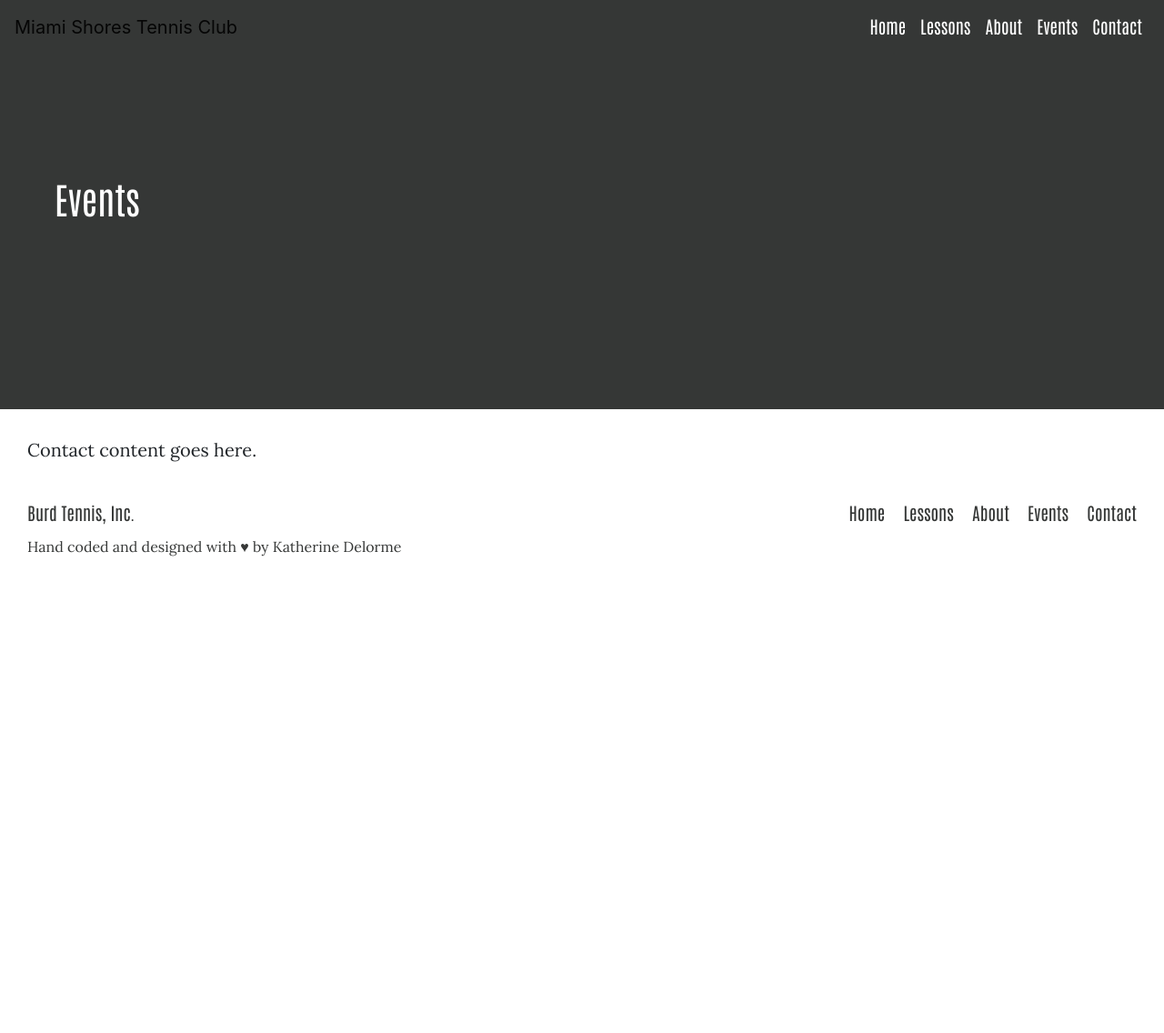
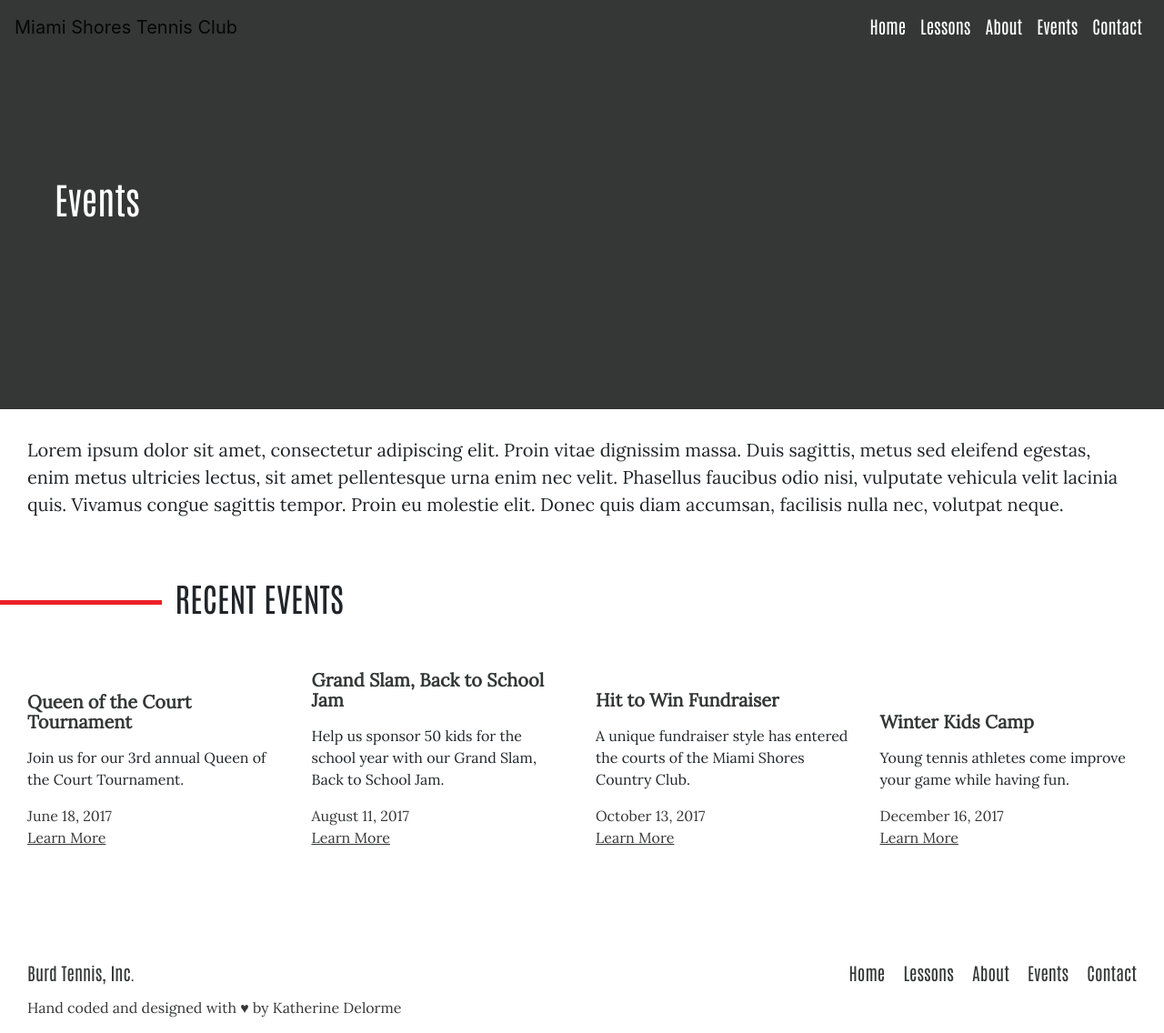
Before and after one commit to Katdelorme/Training-Tennis-Greatness, a Jekyll site: the page built from _pages/03_events.md, in a window 1280 px wide. Shown: the whole page at 91% size. Built offline with Jekyll 4.4.1, drawn with Linux system fonts in a browser that asks for light colours; nearby versions of some CDN libraries; before the commit the page ends 900 px from its top, so only the background shows below that.

Commit message:
Start event page. Posts get summary

```diff
--- /dev/null
+++ b/_layouts/events.html
@@ -0,0 +1,34 @@
+<!DOCTYPE html>
+<html>
+  {% include header.html %}
+
+  <section class="eventsTop nospace">
+    <div class="row nospace">
+    <h2>{{ page.title }}</h2>
+    </div>
+  </section>
+
+  <section>
+    {{ content }}
+  </section>
+
+  <section>
+    <div class="row">
+      <div class="borderbefore">
+        <h3>Recent Events</h3>
+      </div>
+    </div>
+    <div class="row postholder">
+      {% for post in site.posts reversed offset: 0 limit: 4 %}
+      <div class="col-md-3 col-12 post-item">
+        <h6><a href="{{ post.url | prepend: site.baseurl }}">{{ post.title }}</a></h6>
+      </p>{{ post.summary }}</p>
+        <time>{{ post.eventdate | date: "%B %-d, %Y" }}</time>
+        <a href="{{ post.url | prepend: site.baseurl }}" class="learnmore">Learn More</a>
+      </div>
+      {% endfor %}
+    </div>
+  </section>
+
+
+{% include footer.html %}
--- a/_pages/03_events.md
+++ b/_pages/03_events.md
@@ -1,5 +1,5 @@
 ---
-layout: page
+layout: events
 title: Events
 permalink: /events/index.html
 shortblurb: Lorem ipsum dolor sit amet, consectetur adipiscing elit. Ut ornare ut felis ac venenatis. Sed tempor blandit pellentesque.
@@ -7,4 +7,4 @@ fbsocialmediaimg: http://blog.katherinedelorme.com/assets/jekyllBuild.jpg
 twsocialmediaimg: http://blog.katherinedelorme.com/assets/jekyllBuild.jpg
 ---
 
-Contact content goes here.
+Lorem ipsum dolor sit amet, consectetur adipiscing elit. Proin vitae dignissim massa. Duis sagittis, metus sed eleifend egestas, enim metus ultricies lectus, sit amet pellentesque urna enim nec velit. Phasellus faucibus odio nisi, vulputate vehicula velit lacinia quis. Vivamus congue sagittis tempor. Proin eu molestie elit. Donec quis diam accumsan, facilisis nulla nec, volutpat neque.
--- a/_posts/2017-09-05-grand-slam-back-to-school-jam.markdown
+++ b/_posts/2017-09-05-grand-slam-back-to-school-jam.markdown
@@ -5,6 +5,7 @@ date:   2017-09-05 09:32:31 -0400
 eventdate:   2017-08-11 09:32:31 -0400
 eventtime: 10am - 3pm
 categories: Fundraiser, Tournament
+summary: Help us sponsor 50 kids for the school year with our Grand Slam, Back to School Jam.
 fbsocialmediaimg: http://blog.katherinedelorme.com/assets/jekyllBuild.jpg
 twsocialmediaimg: http://blog.katherinedelorme.com/assets/jekyllBuild.jpg
 banner: http://blog.katherinedelorme.com/assets/jekyllBuild.jpg
--- a/_posts/2017-09-05-hit-to-win-fundraiser.markdown
+++ b/_posts/2017-09-05-hit-to-win-fundraiser.markdown
@@ -4,6 +4,7 @@ title:  "Hit to Win Fundraiser"
 date:   2017-09-05 09:33:31 -0400
 eventdate:   2017-10-13 09:33:31 -0400
 categories: Fundraiser
+summary: A unique fundraiser style has entered the courts of the Miami Shores Country Club.
 fbsocialmediaimg: http://blog.katherinedelorme.com/assets/jekyllBuild.jpg
 twsocialmediaimg: http://blog.katherinedelorme.com/assets/jekyllBuild.jpg
 banner: http://blog.katherinedelorme.com/assets/jekyllBuild.jpg
--- a/_posts/2017-09-05-queen-of-the-court-tournament.markdown
+++ b/_posts/2017-09-05-queen-of-the-court-tournament.markdown
@@ -4,6 +4,7 @@ title:  "Queen of the Court Tournament"
 date:   2017-09-05 09:31:31 -0400
 eventdate:   2017-06-18 09:31:31 -0400
 categories: tournament
+summary: Join us for our 3rd annual Queen of the Court Tournament.
 fbsocialmediaimg: http://blog.katherinedelorme.com/assets/jekyllBuild.jpg
 twsocialmediaimg: http://blog.katherinedelorme.com/assets/jekyllBuild.jpg
 banner: http://blog.katherinedelorme.com/assets/jekyllBuild.jpg
--- a/_posts/2017-09-05-winter-kids-camp.markdown
+++ b/_posts/2017-09-05-winter-kids-camp.markdown
@@ -4,6 +4,7 @@ title:  "Winter Kids Camp"
 date:   2017-09-05 09:34:31 -0400
 eventdate:   2017-12-16 09:34:31 -0400
 categories: Camp
+summary: Young tennis athletes come improve your game while having fun.
 fbsocialmediaimg: http://blog.katherinedelorme.com/assets/jekyllBuild.jpg
 twsocialmediaimg: http://blog.katherinedelorme.com/assets/jekyllBuild.jpg
 banner: http://blog.katherinedelorme.com/assets/jekyllBuild.jpg
```
Also changed, not shown: assets/about-bg.jpeg (added).
